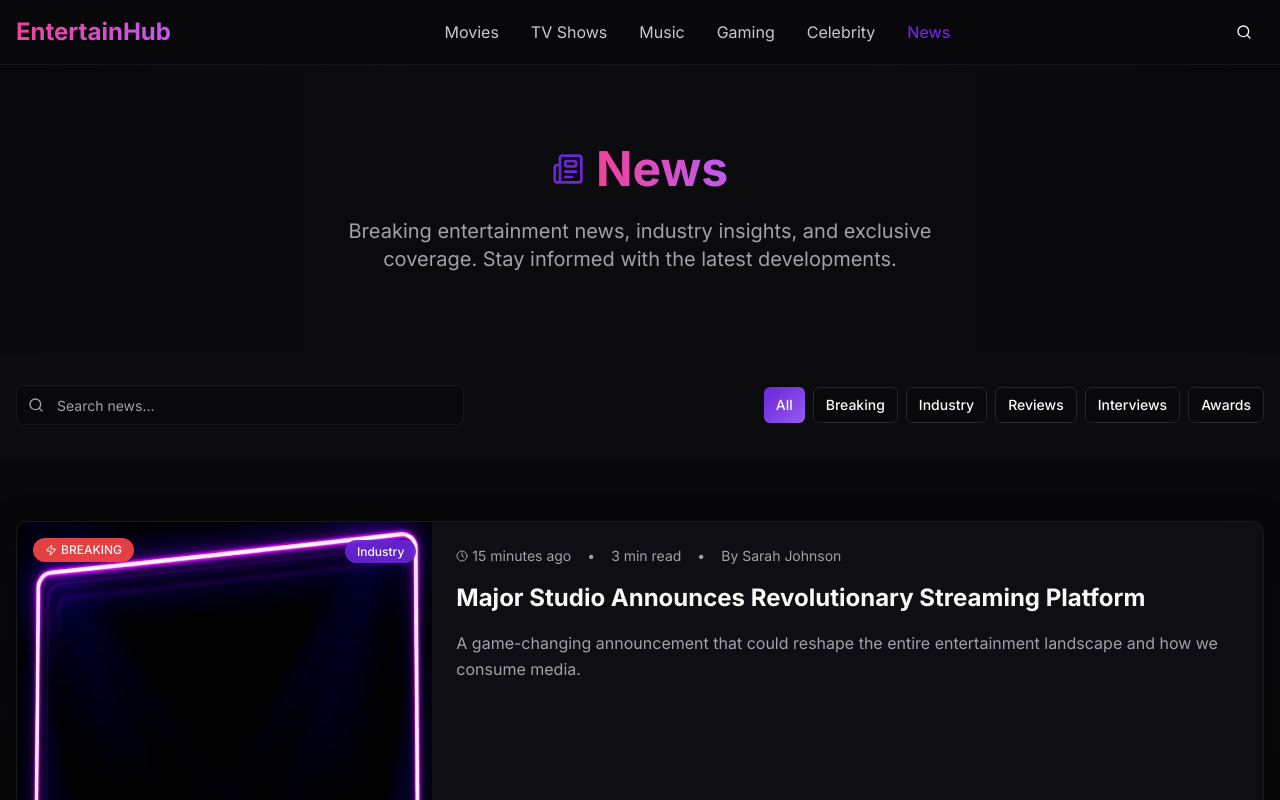
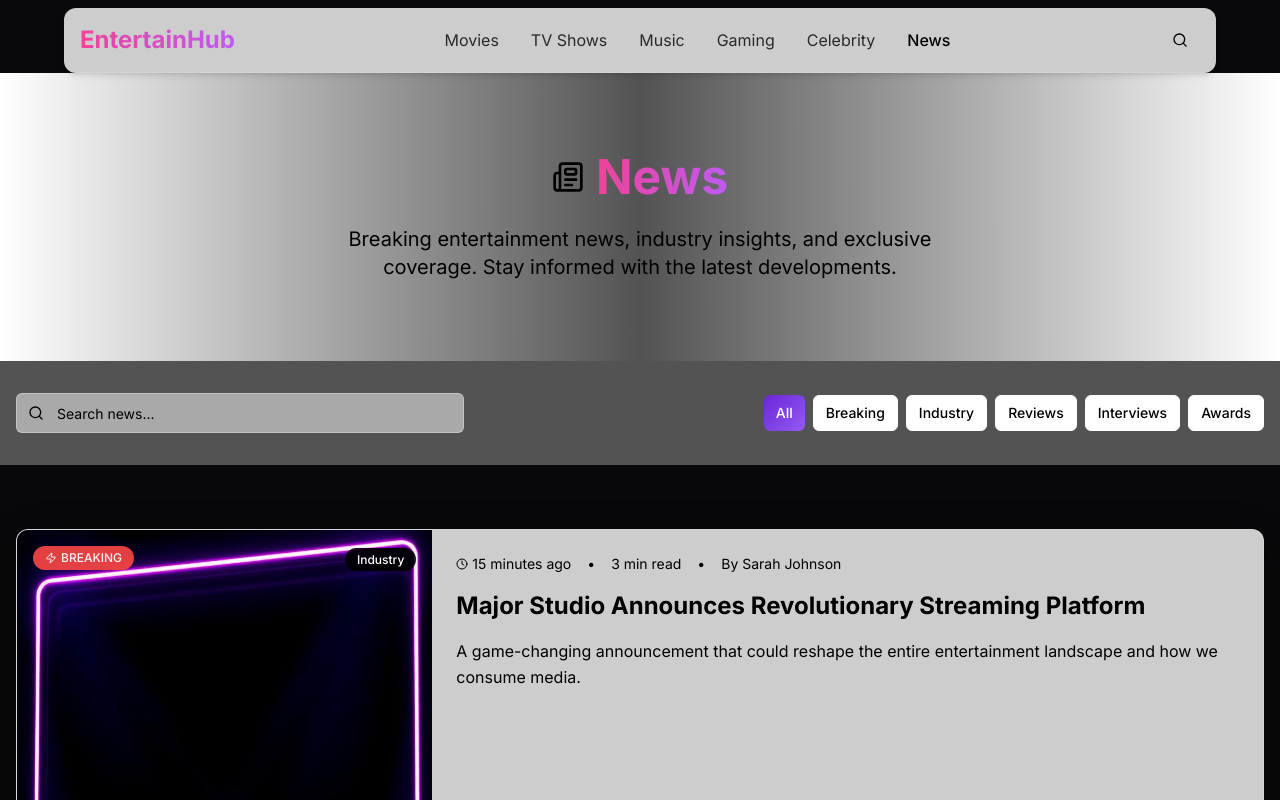
Before and after one commit to JerryCoco/entertainment, a React (Vite) app: page /news in a window 1280 px wide. Shown: the top 800 px of the page. Built offline with nearby package versions, Linux system fonts and the light colour scheme.

Commit message:
Version 6

```diff
--- a/src/components/Header.tsx
+++ b/src/components/Header.tsx
@@ -20,8 +20,8 @@ const Header = () => {
   ];
 
   return (
-    <header className="sticky top-0 z-50 w-full backdrop-blur-md bg-background/80 border-b border-border/50">
-      <div className="container mx-auto px-4">
+    <header className="sticky top-0 z-50 mx-auto mt-2 max-w-6xl rounded-xl w-[95%] backdrop-blur-md bg-background/80 border-b border-border/50 shadow-md">
+    <div className="container px-4">
         <div className="flex items-center justify-between h-16">
           {/* Logo */}
           <div className="flex items-center">
--- a/tailwind.config.ts
+++ b/tailwind.config.ts
@@ -22,112 +22,90 @@ export default {
         sans: ['Inter', 'system-ui', 'sans-serif'],
       },
       colors: {
-				border: 'hsl(var(--border))',
-				input: 'hsl(var(--input))',
-				ring: 'hsl(var(--ring))',
-				background: 'hsl(var(--background))',
-				foreground: 'hsl(var(--foreground))',
+        border: '#e0e0e0', // Ash-colored border
+        input: '#ffffff', // White input field
+        ring: '#000000', // Black ring color
+        background: '#ffffff', // White background
+        foreground: '#000000', // Black text
+
         primary: {
-					DEFAULT: 'hsl(var(--primary))',
-					foreground: 'hsl(var(--primary-foreground))',
-					glow: 'hsl(var(--primary-glow))'
+          DEFAULT: '#000000', // Black primary color
+          foreground: '#ffffff', // White foreground text
+          glow: '#a53fff' // Purple glow
         },
         secondary: {
-					DEFAULT: 'hsl(var(--secondary))',
-					foreground: 'hsl(var(--secondary-foreground))'
+          DEFAULT: '#ffffff', // White secondary color
+          foreground: '#000000' // Black foreground text
         },
         destructive: {
-					DEFAULT: 'hsl(var(--destructive))',
-					foreground: 'hsl(var(--destructive-foreground))'
+          DEFAULT: '#ff4b5c', // Red for destructive actions
+          foreground: '#ffffff' // White text on destructive buttons
         },
         muted: {
-					DEFAULT: 'hsl(var(--muted))',
-					foreground: 'hsl(var(--muted-foreground))'
+          DEFAULT: '#ffffff', // Muted background in white
+          foreground: '#000000' // Black muted text
         },
         accent: {
-					DEFAULT: 'hsl(var(--accent))',
-					foreground: 'hsl(var(--accent-foreground))'
+          DEFAULT: '#000000', // Black accent color
+          foreground: '#ffffff' // White text for accent elements
         },
         popover: {
-					DEFAULT: 'hsl(var(--popover))',
-					foreground: 'hsl(var(--popover-foreground))'
+          DEFAULT: '#ffffff', // White popover background
+          foreground: '#000000' // Black popover text
         },
         card: {
-					DEFAULT: 'hsl(var(--card))',
-					foreground: 'hsl(var(--card-foreground))'
+          DEFAULT: '#ffffff', // White card background
+          foreground: '#000000', // Black text on cards
+          border: '#e0e0e0' // Ash-colored border on cards
         },
         sidebar: {
-					DEFAULT: 'hsl(var(--sidebar-background))',
-					foreground: 'hsl(var(--sidebar-foreground))',
-					primary: 'hsl(var(--sidebar-primary))',
-					'primary-foreground': 'hsl(var(--sidebar-primary-foreground))',
-					accent: 'hsl(var(--sidebar-accent))',
-					'accent-foreground': 'hsl(var(--sidebar-accent-foreground))',
-					border: 'hsl(var(--sidebar-border))',
-					ring: 'hsl(var(--sidebar-ring))'
+          DEFAULT: '#ffffff', // White sidebar background
+          foreground: '#000000', // Black text in sidebar
+          primary: '#ffffff', // White primary sidebar background
+          'primary-foreground': '#000000', // Black text on primary sidebar
+          accent: '#e0e0e0', // Ash accent color for sidebar
+          'accent-foreground': '#000000', // Black text on accent sidebar
+          border: '#e0e0e0', // Ash-colored sidebar border
+          ring: '#000000' // Black ring for sidebar
         },
         entertainment: {
-					'neon-pink': 'hsl(var(--neon-pink))',
-					'neon-blue': 'hsl(var(--neon-blue))',
-					'electric-purple': 'hsl(var(--electric-purple))',
-					'cyber-green': 'hsl(var(--cyber-green))'
+          'neon-pink': '#ff0066', // Neon pink
+          'neon-blue': '#00ccff', // Neon blue
+          'electric-purple': '#9b2aee', // Electric purple
+          'cyber-green': '#00ff00' // Cyber green
         }
       },
       backgroundImage: {
-				'gradient-primary': 'var(--gradient-primary)',
-				'gradient-neon': 'var(--gradient-neon)',
-				'gradient-cyber': 'var(--gradient-cyber)',
-				'gradient-dark': 'var(--gradient-dark)'
+        'gradient-primary': 'linear-gradient(to right, #000000, #ffffff)', // Black to White gradient
+        'gradient-neon': 'linear-gradient(to right, #ff0066, #00ccff)', // Neon gradient (Pink to Blue)
+        'gradient-cyber': 'linear-gradient(to right, #9b2aee, #00ff00)', // Electric Purple to Cyber Green gradient
+        'gradient-dark': 'linear-gradient(to right, #2f2f2f, #0f0f0f)' // Dark gradient
       },
       borderRadius: {
-				lg: 'var(--radius)',
-				md: 'calc(var(--radius) - 2px)',
-				sm: 'calc(var(--radius) - 4px)'
+        lg: '0.5rem', // Large border radius
+        md: 'calc(0.5rem - 2px)', // Medium border radius with slight reduction
+        sm: 'calc(0.5rem - 4px)' // Small border radius with further reduction
       },
       keyframes: {
         'accordion-down': {
-					from: {
-						height: '0'
-					},
-					to: {
-						height: 'var(--radix-accordion-content-height)'
-					}
+          from: { height: '0' },
+          to: { height: 'var(--radix-accordion-content-height)' }
         },
         'accordion-up': {
-					from: {
-						height: 'var(--radix-accordion-content-height)'
-					},
-					to: {
-						height: '0'
-					}
+          from: { height: 'var(--radix-accordion-content-height)' },
+          to: { height: '0' }
         },
         'fade-in': {
-					'0%': {
-						opacity: '0',
-						transform: 'translateY(20px)'
-					},
-					'100%': {
-						opacity: '1',
-						transform: 'translateY(0)'
-					}
+          '0%': { opacity: '0', transform: 'translateY(20px)' },
+          '100%': { opacity: '1', transform: 'translateY(0)' }
         },
         'scale-in': {
-					'0%': {
-						transform: 'scale(0.95)',
-						opacity: '0'
-					},
-					'100%': {
-						transform: 'scale(1)',
-						opacity: '1'
-					}
+          '0%': { transform: 'scale(0.95)', opacity: '0' },
+          '100%': { transform: 'scale(1)', opacity: '1' }
         },
         'glow-pulse': {
-					'0%, 100%': {
-						boxShadow: '0 0 20px hsl(var(--primary) / 0.3)'
-					},
-					'50%': {
-						boxShadow: '0 0 40px hsl(var(--primary) / 0.6)'
-					}
+          '0%, 100%': { boxShadow: '0 0 20px rgba(0, 0, 0, 0.3)' },
+          '50%': { boxShadow: '0 0 40px rgba(0, 0, 0, 0.6)' }
         }
       },
       animation: {
```
Lines whose indentation alone changed are shown as unchanged.
